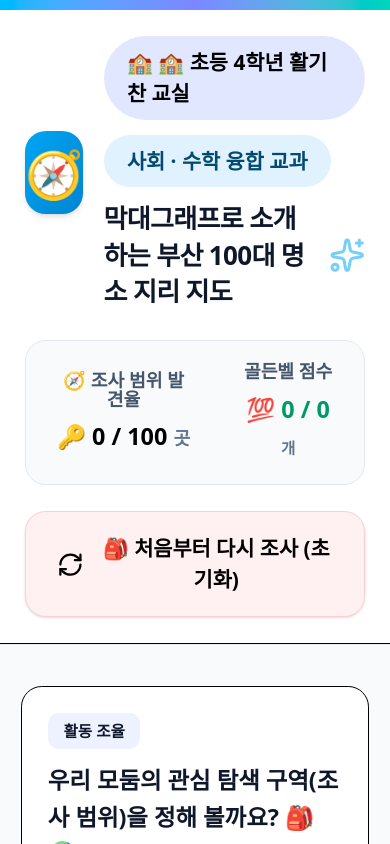
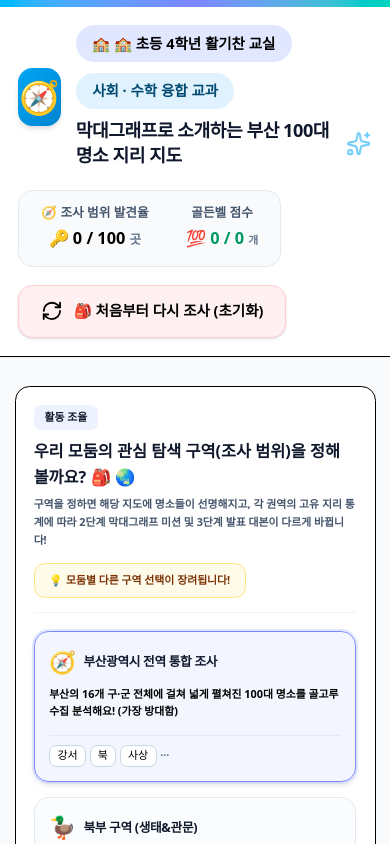
Before and after one commit to Yuna123-tech/map, a React (Vite) app: page / in a window 390 px wide. Shown: the top 844 px of the page. Built offline with nearby package versions, Linux system fonts and the light colour scheme.

Commit message:
style: optimize responsive typography across devices
Implement media queries to adjust root font sizes for mobile, tablet, and desktop viewports, ensuring consistent layout and readability.

```diff
--- a/src/index.css
+++ b/src/index.css
@@ -1,12 +1,31 @@
 @import "tailwindcss";
 
 /*
-  각기 다른 해상도나 기기에서 레이아웃이 급격히 다르게 깨져 보이는 문제를 해결하기 위해,
-  루트 html font-size의 과도한 미디어 쿼리 비례 스케일링을 표준 값(16px)으로 고정하여
-  모든 컴퓨터와 모바일 기기에서 동일하고 일관된 비례로 출력되도록 최적화합니다.
+  [기기별 폰트 스케일 및 레이아웃 최적화]
+  1. 모바일 기기: 화면 폭이 좁은 모바일에서는 과도한 폰트 스케일링으로 인한 레이아웃 깨짐을 방지하기 위해 14.5px 컴퓨터/패드 최적 배율을 사용합니다.
+  2. 태블릿 및 아이패드: 640px ~ 1024px 구간에서 16px ~ 17.5px로 안전하게 자동 교정합니다.
+  3. 일반 PC 및 노트북 화면 (1024px 이상): 사용자가 요청하신 가장 웅장하고 편안한 '130% 확대' 비율인 20.8px로 고정하여 표시합니다.
 */
 html {
-  font-size: 20.8px; /* 130% scaling of standard 16px, kept uniform for identical PC and mobile proportions */
+  font-size: 14.5px !important; /* 기본 모바일 최적화 크기 */
+}
+
+@media (min-width: 640px) {
+  html {
+    font-size: 16px !important;
+  }
+}
+
+@media (min-width: 768px) {
+  html {
+    font-size: 17.5px !important;
+  }
+}
+
+@media (min-width: 1024px) {
+  html {
+    font-size: 20.8px !important; /* PC 화면에서 130% 완벽 확대 유지 */
+  }
 }
 
 body {
```
